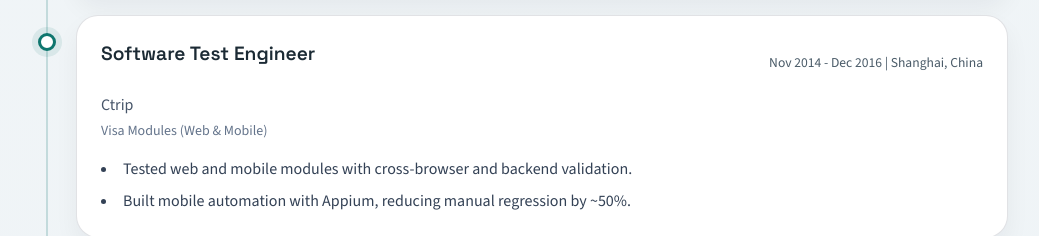
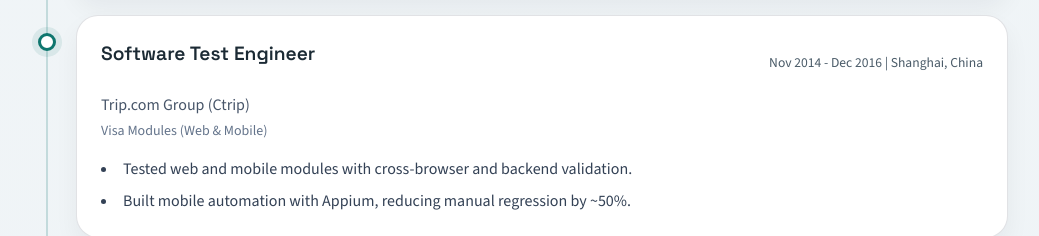
Before and after one commit to xyh421/xyh421.github.io, a plain HTML site: page index.html in a window 1280 px wide. Shown: the part 3648-3884 px from the top of the page, without its empty margins (120-1159 px from the left). Drawn offline with nearby package versions, Linux system fonts and the light colour scheme.

Commit message:
Align English Ctrip employer name with LinkedIn Trip.com Group (Ctrip)

```diff
--- a/index.html
+++ b/index.html
@@ -32,7 +32,7 @@
       entries.zh.exp4Project = '去中心化云基础设施与质押平台';
       entries['zh-CN'].exp4Company = 'ANKR';
       entries['zh-CN'].exp4Project = '去中心化云基础设施与质押平台';
-      entries.en.exp6Company = 'Ctrip';
+      entries.en.exp6Company = 'Trip.com Group (Ctrip)';
       entries.en.exp6Project = 'Visa Modules (Web & Mobile)';
       entries.zh.exp6Company = '携程（Ctrip）';
       entries.zh.exp6Project = '签证业务模块（Web 与移动端）';
@@ -355,7 +355,7 @@
               <h3 class="card-title" data-translate="exp6Title">Software Test Engineer</h3>
               <span class="timeline-date" data-translate="exp6Date">Nov 2014 - Dec 2016 | Shanghai, China</span>
             </div>
-            <p class="text-slate-600 mt-2" data-translate="exp6Company">Ctrip</p>
+            <p class="text-slate-600 mt-2" data-translate="exp6Company">Trip.com Group (Ctrip)</p>
             <p class="text-sm text-slate-500 mt-1" data-translate="exp6Project">Visa Modules (Web &amp; Mobile)</p>
             <ul class="list-disc list-inside text-slate-700 space-y-2 mt-4">
               <li data-translate="exp6Li1">Tested web and mobile modules with cross-browser and backend validation.</li>
```
